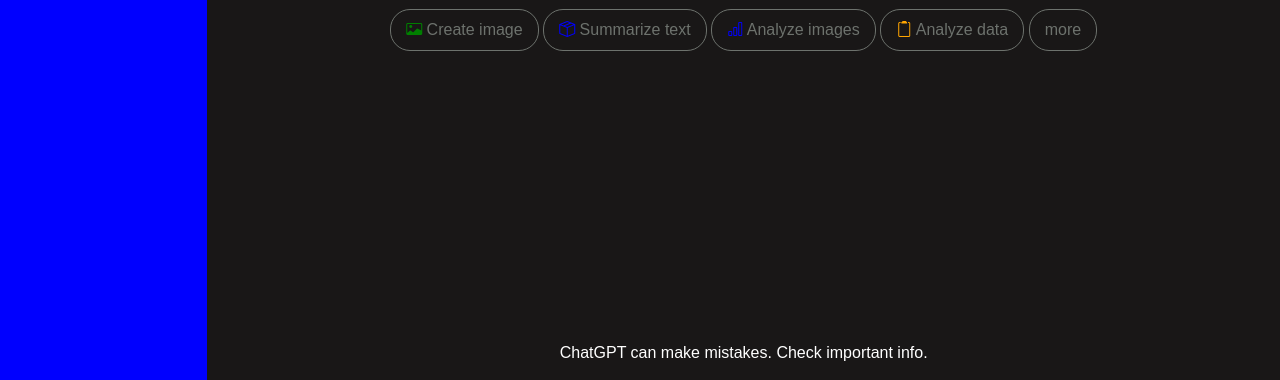
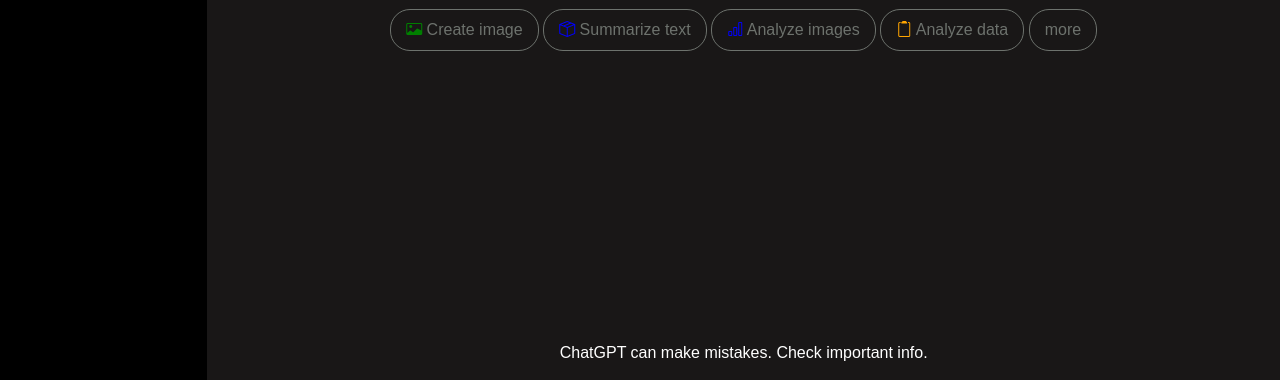
Before and after one commit to EMarvelM/nextGen-web_basic, a plain HTML site: page 0x04-chatgpt_prompt_page/prompt.html in a window 1280 px wide. Shown: the part 420-800 px from the top of the page. Drawn offline with nearby package versions, Linux system fonts and the light colour scheme.

Commit message:
Changed left-panel background color to black in styles.css

```diff
--- a/0x04-chatgpt_prompt_page/styles.css
+++ b/0x04-chatgpt_prompt_page/styles.css
@@ -39,7 +39,7 @@
 .left-panel {
     flex: 1.5;
     height: 100vh;
-    background-color: blue;
+    background-color: rgb(0, 0, 0);
 }
 
 .top-part {
```
